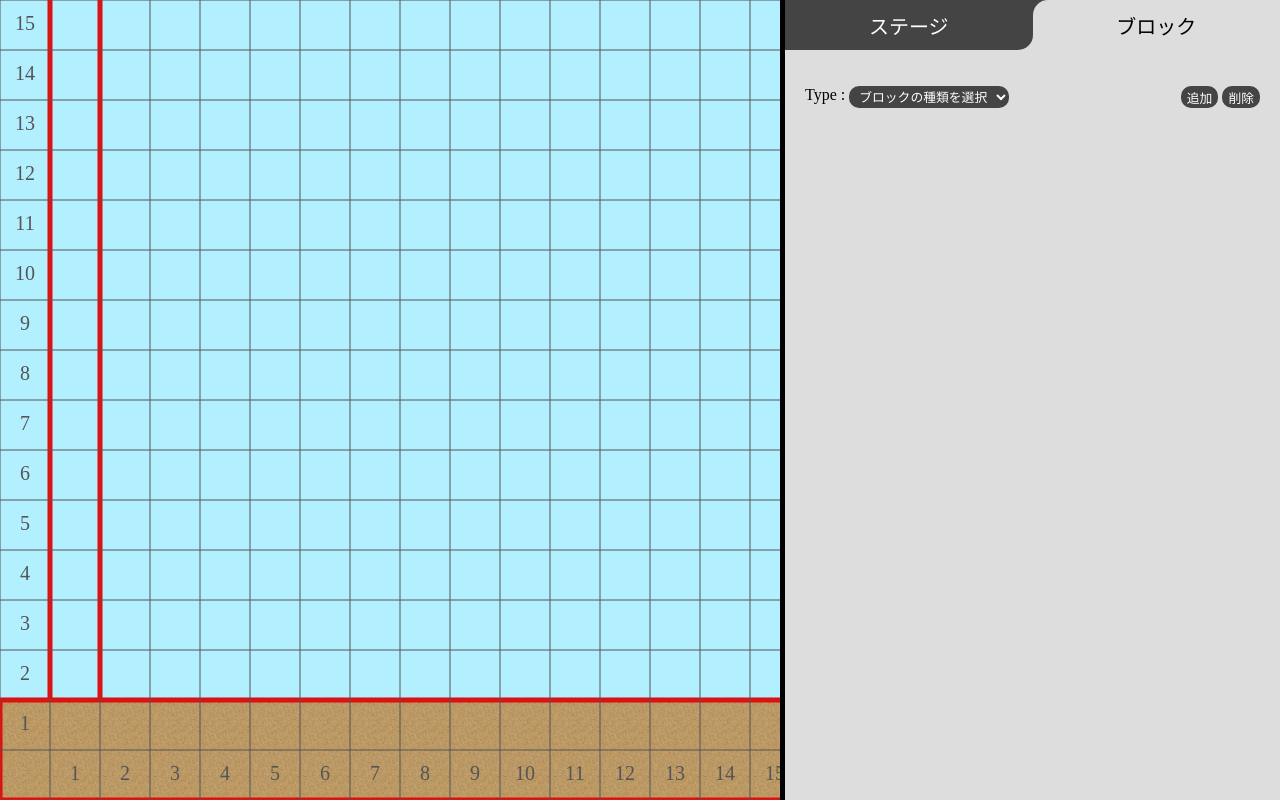
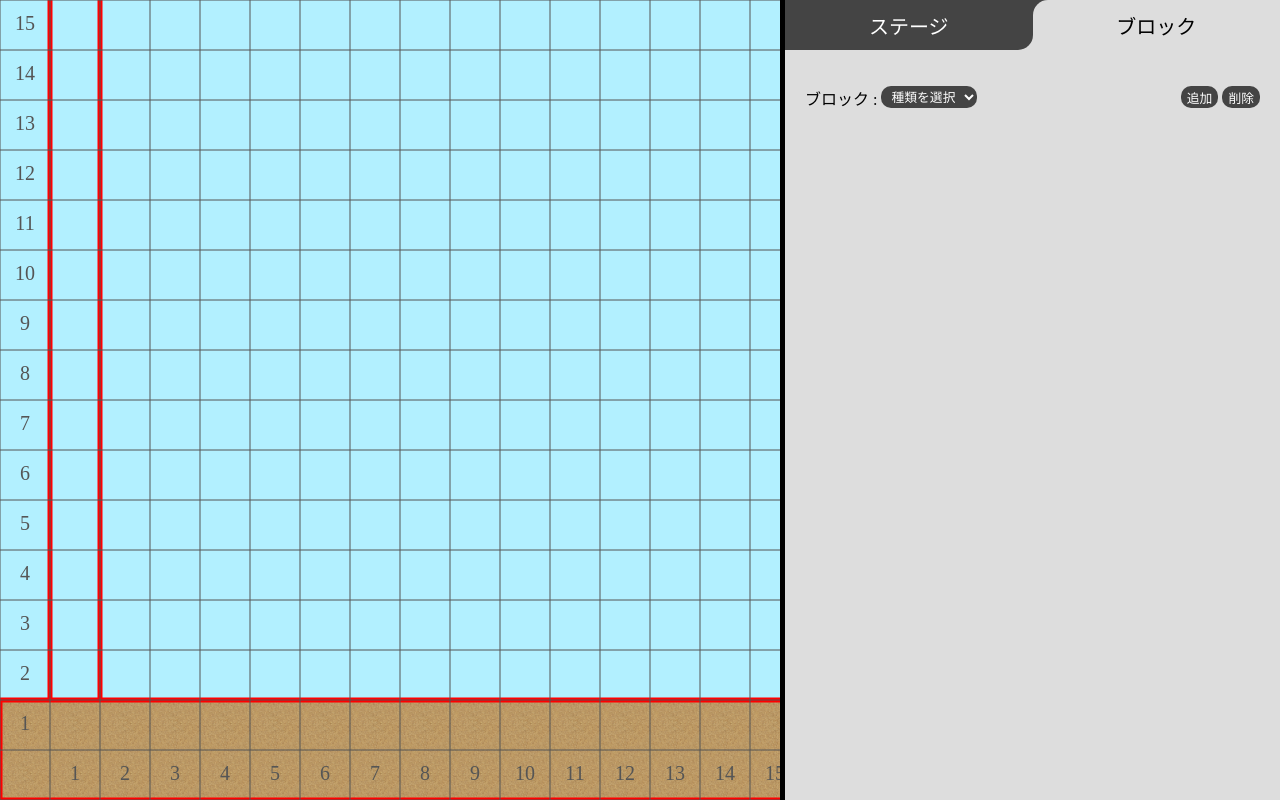
Before and after one commit to Momijiichigo/The-Chaos-World, a plain HTML site: page stageBuilder/index.html in a window 1280 px wide. Both pictures are taken after a click on the button "ブロック". Drawn offline with Linux system fonts and the light colour scheme.

Commit message:
stage builder

```diff
--- a/stageBuilder/index.html
+++ b/stageBuilder/index.html
@@ -24,7 +24,7 @@
         </div>
         <div id="block-manager" class="manager" style="display: none;">
             <p>
-                Type : <select id="type"><option value="unselected">ブロックの種類を選択</option></select>
+                ブロック : <select id="type"><option value="unselected">種類を選択</option></select>
                 <span id="typeEditor">
                     <button onclick="addType();">追加</button>
                     <button onclick="deleteType();">削除</button>
```
